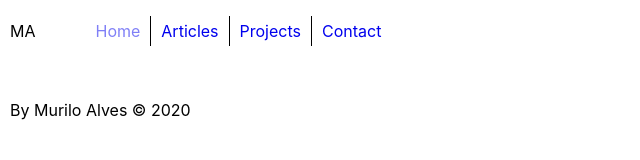
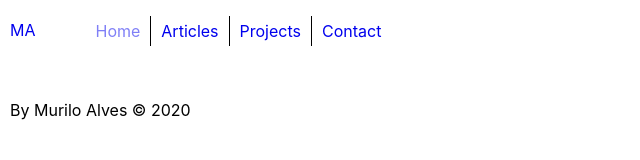
Before and after one commit to muriloreis3/my-portfolio-frontend, a React (Create React App) app: page / in a window 1280 px wide. Shown: the top 160 px of the page, without its empty margins (0-640 px from the left). Built offline with nearby package versions, Linux system fonts and the light colour scheme; no server answers.

Commit message:
Putting link on header logo

```diff
--- a/src/components/Admin/Login/Login.js
+++ b/src/components/Admin/Login/Login.js
@@ -1,5 +1,6 @@
 import React from 'react'
 
+import Logo from '../../Layout/Logo/Logo'
 import classes from './Login.module.css'
 
 export default function Login() {
@@ -7,6 +8,9 @@ export default function Login() {
     return (
         <div className={classes.Login}>
             <div className={classesBox.join(' ')}>
+                <div>
+                    <Logo />
+                </div>
                 <div>
                     <label htmlFor="">Username</label>
                     <input type="text" name="username"/>
--- a/src/components/Layout/Header/Header.js
+++ b/src/components/Layout/Header/Header.js
@@ -7,7 +7,9 @@ import classes from './Header.module.css'
 export default function Header(props) {
     return (
         <header className={classes.Header}>
-            <Logo />
+            <div>
+                <NavLink to="/" exact ><Logo /></NavLink>
+            </div>
             <nav>
                 <ul>
                     <li><NavLink to="/" exact activeClassName={classes.active}>Home</NavLink></li>
--- a/src/components/Layout/Header/Header.module.css
+++ b/src/components/Layout/Header/Header.module.css
@@ -21,14 +21,14 @@
     border: none
 }
 
-.Header li a {
+.Header a {
     text-decoration: none;
     cursor: pointer;
     margin: 0 5px;
 }
 
-.Header li a:hover,
-.Header li a:active,
-.Header li a.active {
+.Header a:hover,
+.Header a:active,
+.Header a.active {
     opacity: 0.5;
 }
```
